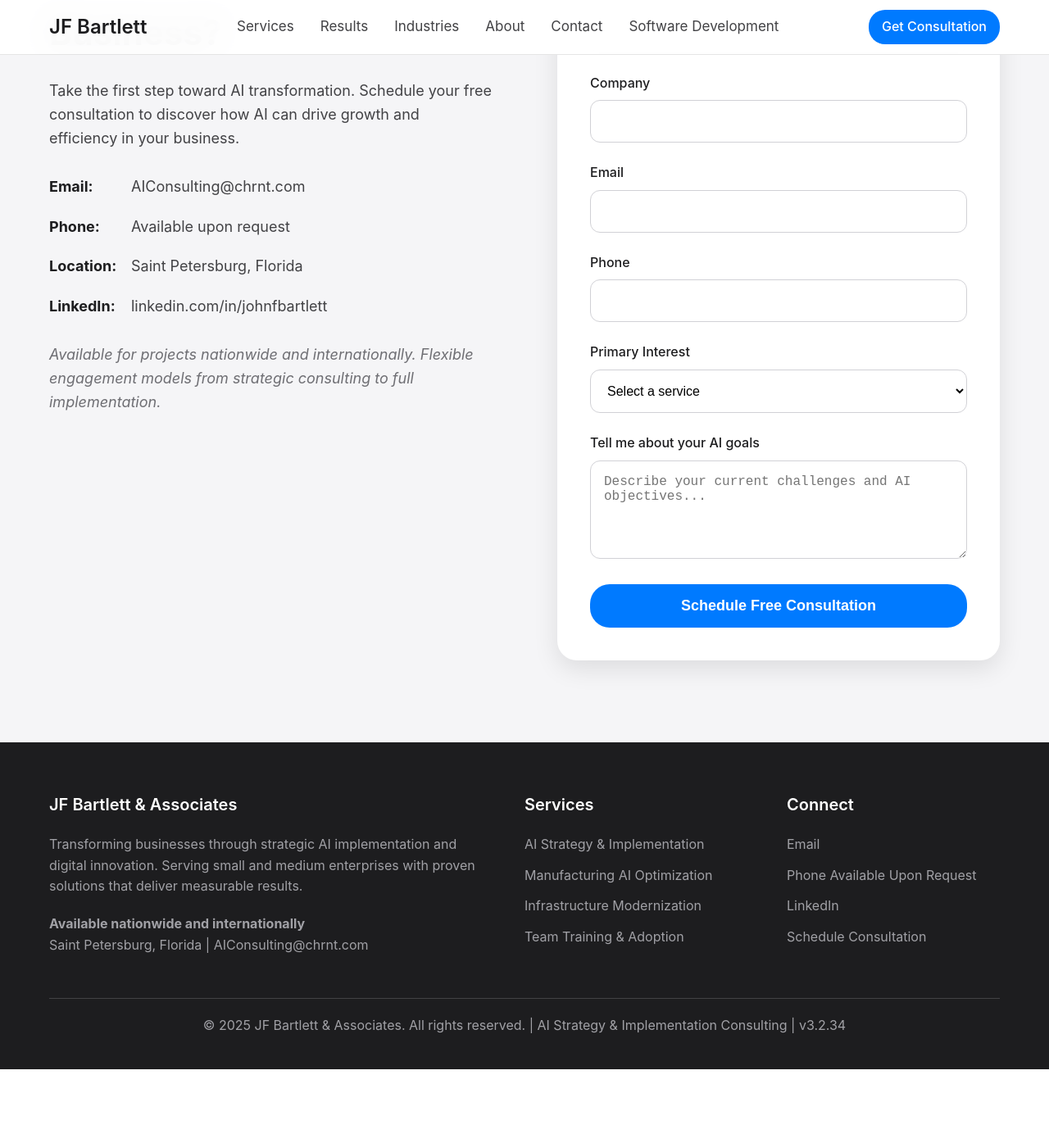
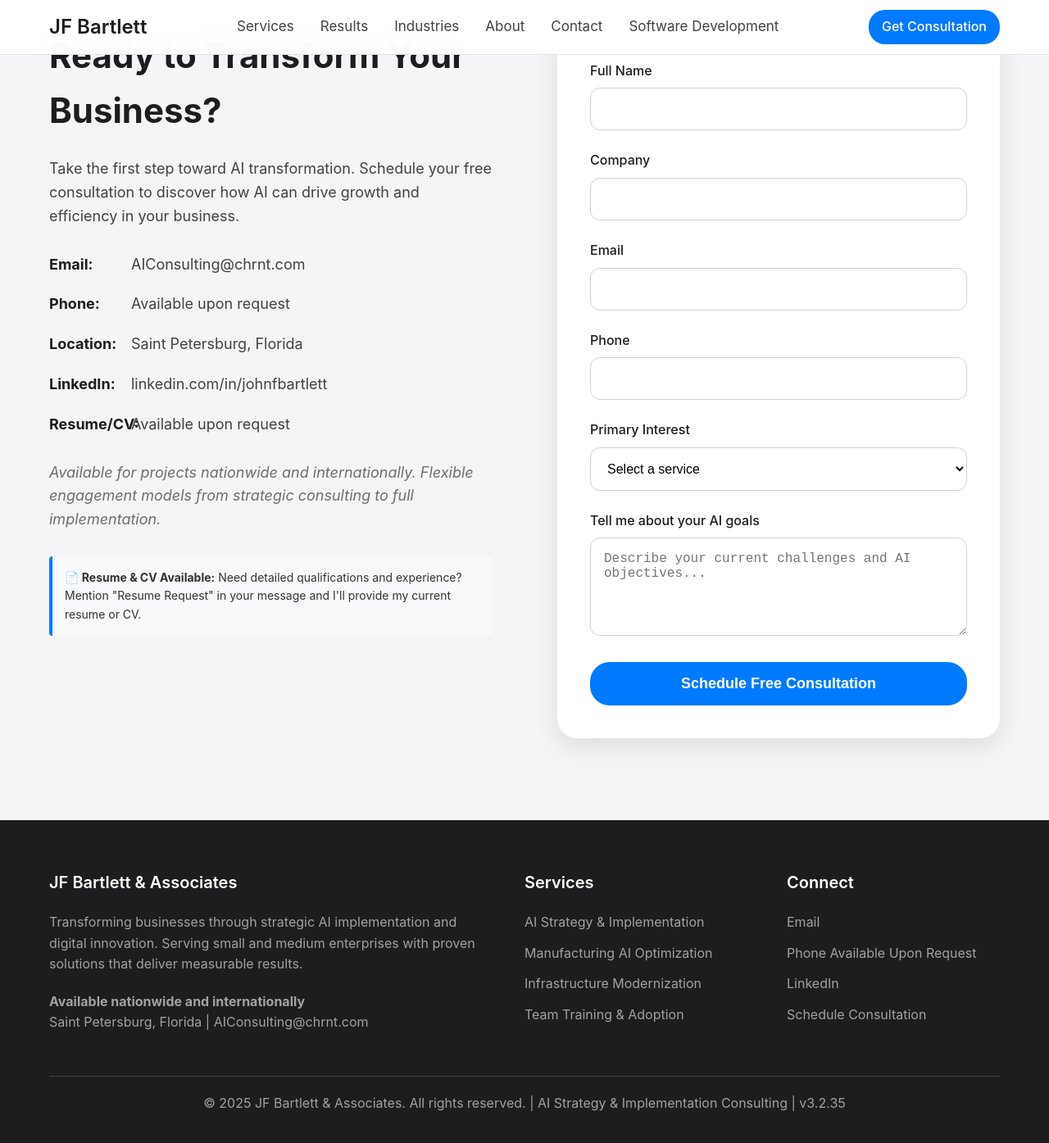
Before and after one commit to JohnBartlett/johnbartlett.github.io, a Jekyll site: the page built from index.html, in a window 1280 px wide and 1400 px high, scrolled down 6828 px. Shown: the top 1395 px of the window at 82% size. Built offline with Jekyll 4.4.1, drawn with Linux system fonts in a browser that asks for light colours; before the commit the page ends 8133 px from its top, so only the background shows below that; some of the changed text lies outside the part shown.

Commit message:
Add resume/CV contact information
- Add resume/CV availability note in About section
- Add Resume/CV to contact details list
- Add prominent resume request note in contact section
- Provide clear instructions for requesting resume/CV
- Update version to 3.2.35

```diff
--- a/_config.yml
+++ b/_config.yml
@@ -39,4 +39,4 @@ navigation:
     url: "/software-development/"
 
 # Site version
-version: 3.2.34
+version: 3.2.35
--- a/_layouts/default.html
+++ b/_layouts/default.html
@@ -951,7 +951,7 @@
             </div>
 
             <div class="footer-bottom">
-                <p>&copy; 2025 JF Bartlett & Associates. All rights reserved. | AI Strategy & Implementation Consulting | v3.2.34</p>
+                <p>&copy; 2025 JF Bartlett & Associates. All rights reserved. | AI Strategy & Implementation Consulting | v3.2.35</p>
             </div>
         </div>
     </footer>
--- a/_layouts/home.html
+++ b/_layouts/home.html
@@ -335,6 +335,13 @@ layout: default
                 </div>
 
                 <a href="#contact" class="btn-primary">Let's Discuss Your AI Strategy</a>
+
+                <div class="resume-note" style="margin-top: 20px; padding: 15px; background: #f8f9fa; border-left: 4px solid #007aff; border-radius: 4px;">
+                    <p style="margin: 0; color: #333; font-size: 14px;">
+                        <strong>📄 Resume & CV Available:</strong> For detailed qualifications and experience,
+                        please <a href="#contact" style="color: #007aff; text-decoration: none;">contact me</a> to request my resume or CV.
+                    </p>
+                </div>
             </div>
         </div>
     </div>
@@ -356,12 +363,20 @@ layout: default
                     <li><strong>Phone:</strong> Available upon request</li>
                     <li><strong>Location:</strong> Saint Petersburg, Florida</li>
                     <li><strong>LinkedIn:</strong> linkedin.com/in/johnfbartlett</li>
+                    <li><strong>Resume/CV:</strong> Available upon request</li>
                 </ul>
 
                 <p style="margin-top: 30px; font-style: italic; color: #6e6e73;">
                     Available for projects nationwide and internationally.
                     Flexible engagement models from strategic consulting to full implementation.
                 </p>
+
+                <div class="resume-request" style="margin-top: 20px; padding: 15px; background: #f8f9fa; border-left: 4px solid #007aff; border-radius: 4px;">
+                    <p style="margin: 0; color: #333; font-size: 14px;">
+                        <strong>📄 Resume & CV Available:</strong> Need detailed qualifications and experience?
+                        Mention "Resume Request" in your message and I'll provide my current resume or CV.
+                    </p>
+                </div>
             </div>
 
             <div class="contact-form">
```
